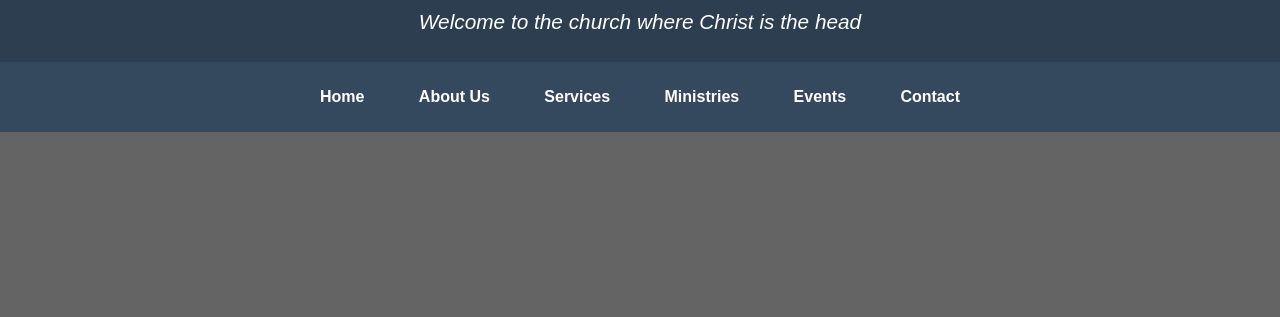
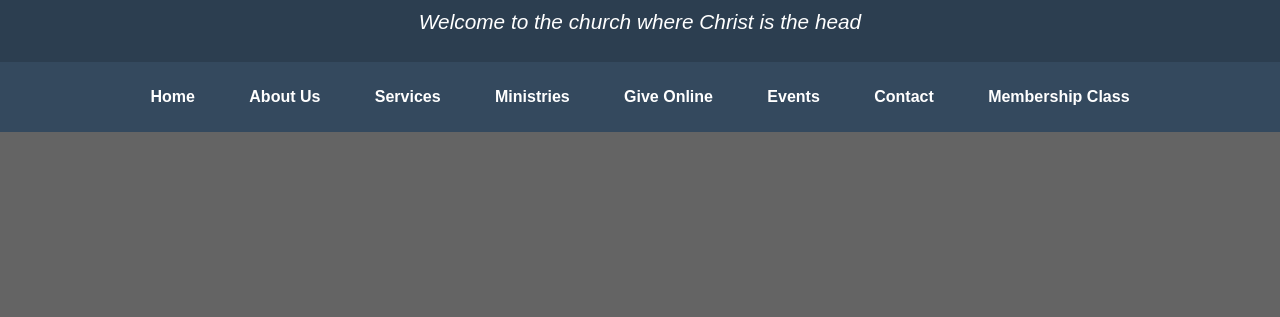
Before and after one commit to ansukonneh/St.Simon_Baptist_Church, a plain HTML site: page give.html in a window 1280 px wide. Shown: the part 99-416 px from the top of the page. Drawn offline with Linux system fonts and the light colour scheme.

```diff
--- a/give.html
+++ b/give.html
@@ -111,8 +111,10 @@
         <a href="about.html">About Us</a>
         <a href="services.html">Services</a>
         <a href="ministries.html">Ministries</a>
-        <a href="events.html">Events</a>
+         <a href="give.html">Give Online</a>
+        <a href="event.html">Events</a>
         <a href="contact.html">Contact</a>
+          <a href="membership.html">Membership Class</a>
     </nav>
 
     <main>
```
Also changed, not shown: about.html (+1 -0 lines), belief.html (+2 -0 lines), contact.html (+1 -0 lines), event.html (+1 -0 lines), index.html (+1 -0 lines), leadershp.html (+2 -0 lines), membership.html (+1 -0 lines), ministries.html (+1 -0 lines), services.html (+1 -0 lines).
